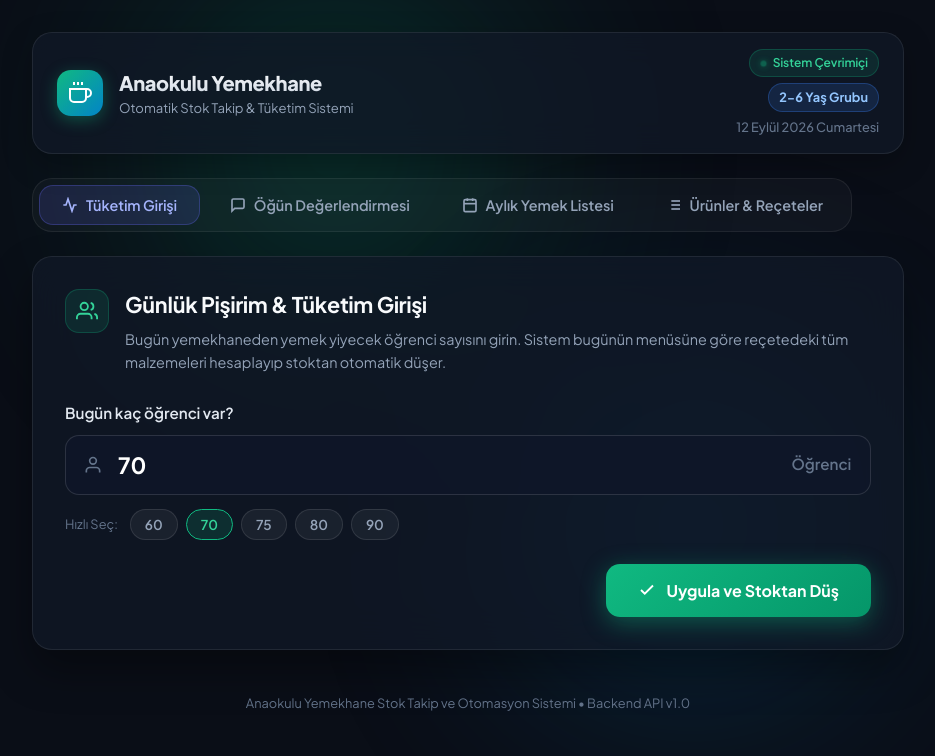
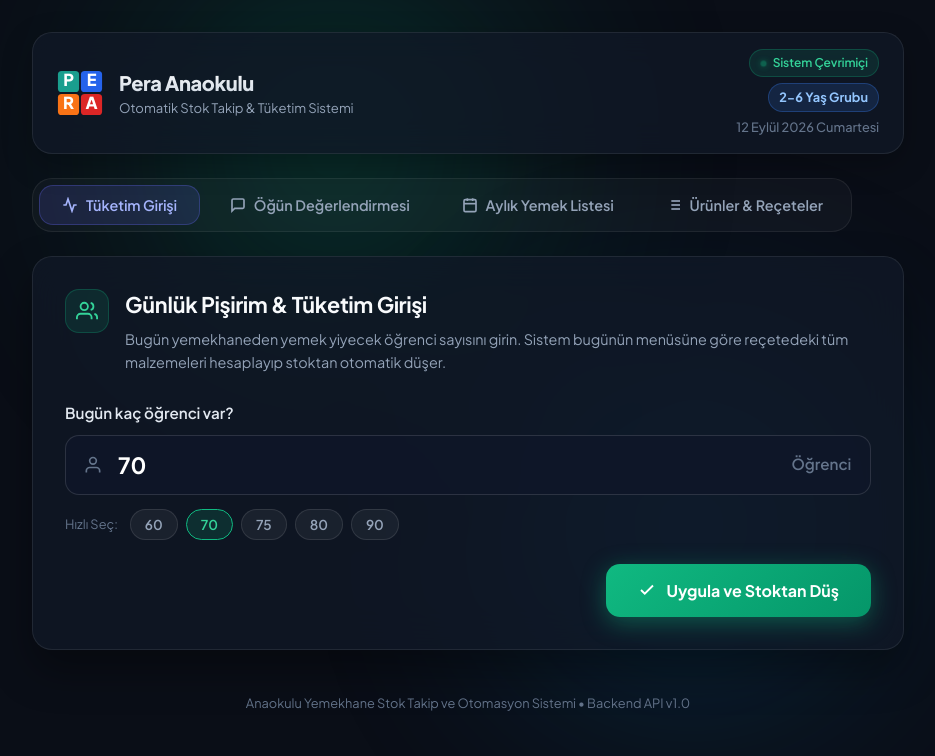
Before and after one commit to fatihuras-collab/antigraviy-ana, a website: page backend/public/index.html in a window 1280 px wide. Shown: the whole page, without its empty margins (172-1107 px from the left). Drawn offline with Linux system fonts and the light colour scheme; no server answers.

Commit message:
feat(ui): replace coffee cup icon with PERA logo and update school name

```diff
--- a/backend/public/index.html
+++ b/backend/public/index.html
@@ -21,16 +21,23 @@
     <header class="header">
       <div class="header-brand">
         <div class="logo-icon">
-          <svg width="24" height="24" viewBox="0 0 24 24" fill="none" stroke="currentColor" stroke-width="2">
-            <path d="M18 8h1a4 4 0 0 1 0 8h-1"></path>
-            <path d="M2 8h16v9a4 4 0 0 1-4 4H6a4 4 0 0 1-4-4V8z"></path>
-            <line x1="6" y1="1" x2="6" y2="4"></line>
-            <line x1="10" y1="1" x2="10" y2="4"></line>
-            <line x1="14" y1="1" x2="14" y2="4"></line>
+          <svg width="46" height="46" viewBox="0 0 200 200" xmlns="http://www.w3.org/2000/svg">
+            <!-- P - Yeşil -->
+            <rect x="4"  y="4"   width="92" height="92" rx="16" fill="#1a9e8e"/>
+            <text x="50" y="68" font-family="'Plus Jakarta Sans', Arial, sans-serif" font-size="72" font-weight="900" fill="white" text-anchor="middle">P</text>
+            <!-- E - Mavi -->
+            <rect x="104" y="4"  width="92" height="92" rx="16" fill="#2563eb"/>
+            <text x="150" y="68" font-family="'Plus Jakarta Sans', Arial, sans-serif" font-size="72" font-weight="900" fill="white" text-anchor="middle">E</text>
+            <!-- R - Turuncu -->
+            <rect x="4"  y="104" width="92" height="92" rx="16" fill="#f97316"/>
+            <text x="50" y="168" font-family="'Plus Jakarta Sans', Arial, sans-serif" font-size="72" font-weight="900" fill="white" text-anchor="middle">R</text>
+            <!-- A - Kırmızı -->
+            <rect x="104" y="104" width="92" height="92" rx="16" fill="#dc2626"/>
+            <text x="150" y="168" font-family="'Plus Jakarta Sans', Arial, sans-serif" font-size="72" font-weight="900" fill="white" text-anchor="middle">A</text>
           </svg>
         </div>
         <div>
-          <h1 class="header-title">Anaokulu Yemekhane</h1>
+          <h1 class="header-title">Pera Anaokulu</h1>
           <p class="header-subtitle">Otomatik Stok Takip &amp; Tüketim Sistemi</p>
         </div>
       </div>
--- a/backend/public/style.css
+++ b/backend/public/style.css
@@ -108,13 +108,10 @@ body {
 .logo-icon {
   width: 46px;
   height: 46px;
-  background: linear-gradient(135deg, #10b981 0%, #0284c7 100%);
-  color: #fff;
-  border-radius: var(--radius-md);
   display: flex;
   align-items: center;
   justify-content: center;
-  box-shadow: 0 4px 16px rgba(16, 185, 129, 0.35);
+  flex-shrink: 0;
 }
 
 .header-title {
--- a/frontend/style.css
+++ b/frontend/style.css
@@ -108,13 +108,10 @@ body {
 .logo-icon {
   width: 46px;
   height: 46px;
-  background: linear-gradient(135deg, #10b981 0%, #0284c7 100%);
-  color: #fff;
-  border-radius: var(--radius-md);
   display: flex;
   align-items: center;
   justify-content: center;
-  box-shadow: 0 4px 16px rgba(16, 185, 129, 0.35);
+  flex-shrink: 0;
 }
 
 .header-title {
```
Also changed, not shown: frontend/index.html (+14 -7 lines).
